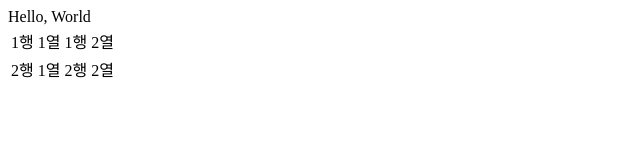
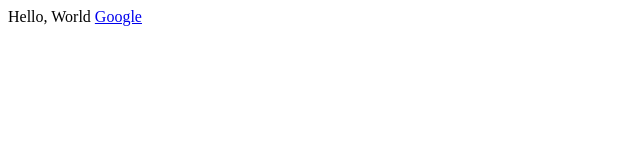
Before and after one commit to gilcongming/Security-Test-Repository-01, a plain HTML site: page index.html in a window 1280 px wide. Shown: the whole page, without its empty margins (0-640 px from the left). Drawn offline with Linux system fonts and the light colour scheme.

Commit message:
Update index.html

```diff
--- a/index.html
+++ b/index.html
@@ -6,16 +6,6 @@
 	</head>
 	<body>
 	Hello, World
-
-		<table>
-	  <tr>
-	    <td>1행 1열</td>
-	    <td>1행 2열</td>
-	  </tr>
-	  <tr>
-	    <td>2행 1열</td>
-	    <td>2행 2열</td>
-	  </tr>
-	</table>
-</body>
+		<a href="www.google.com">Google</a>
+	</body>
 </html>
```
